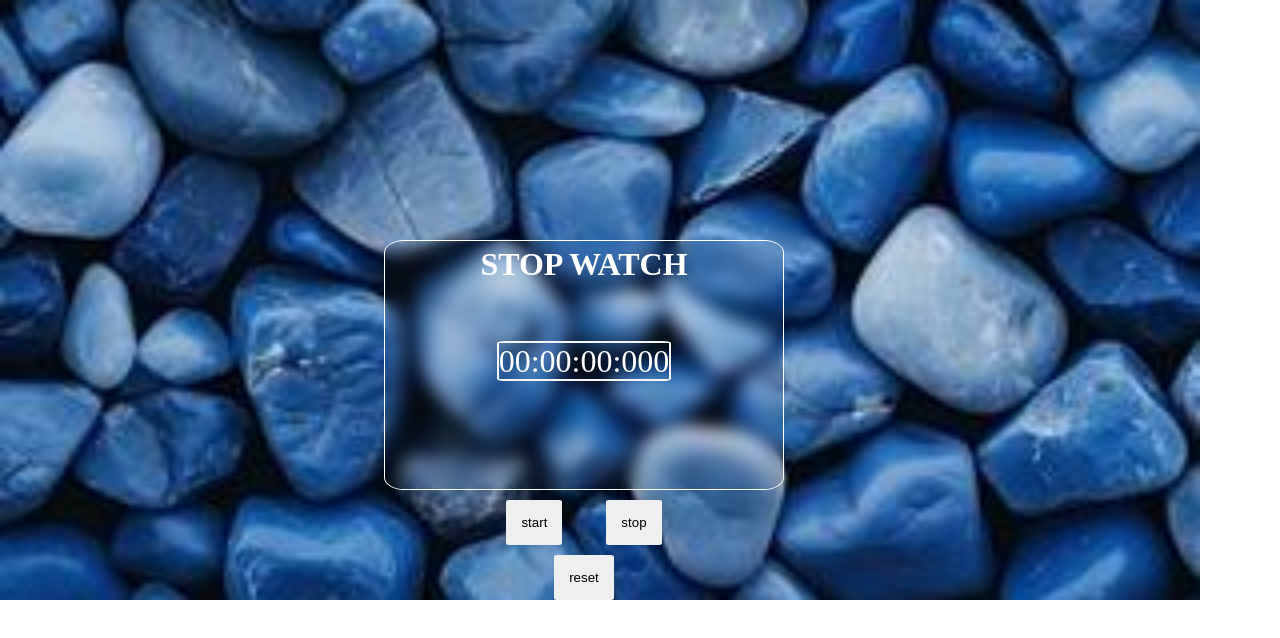
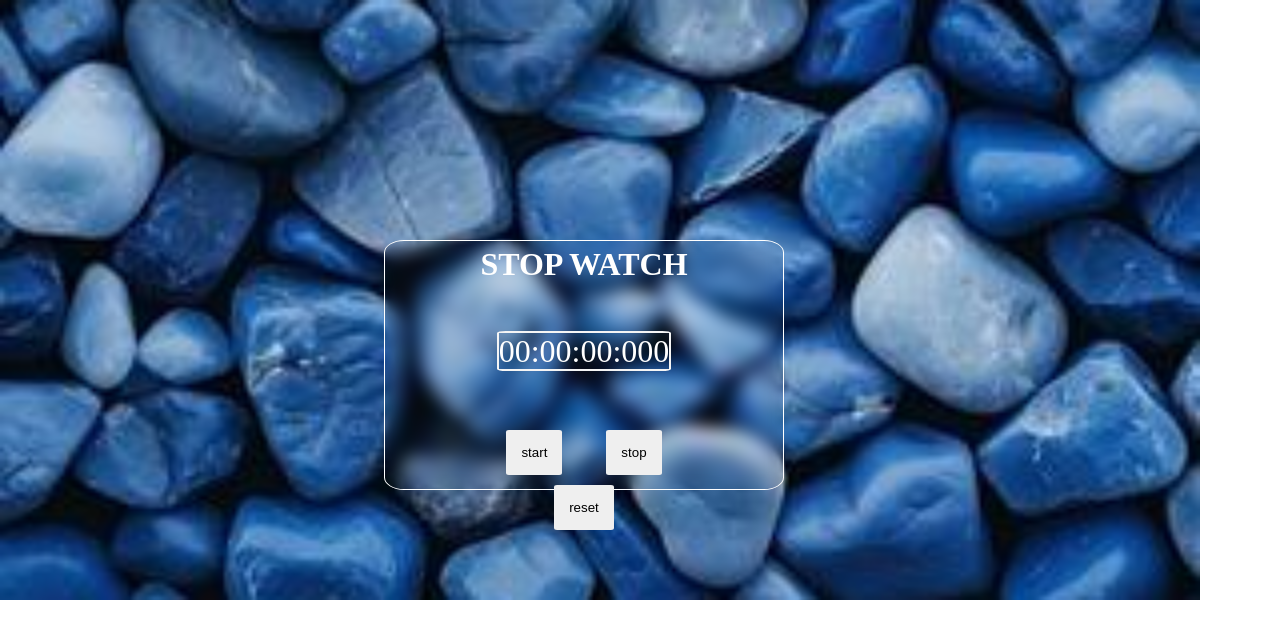
Before and after one commit to ladani9/task-2, a plain HTML site: page index.html in a window 1280 px wide. Drawn offline with Linux system fonts and the light colour scheme.

Commit message:
Update style.css

```diff
--- a/style.css
+++ b/style.css
@@ -19,12 +19,6 @@ body,html {
     height: 600px;
     width: 1200px;
 
-}
-
-.container {
-  display: grid;
-  grid-template-columns: repeat(auto-fit, minmax(200px, 1fr)); /* Responsive columns */
-  gap: 10px;
 }
 
 .container {
```
